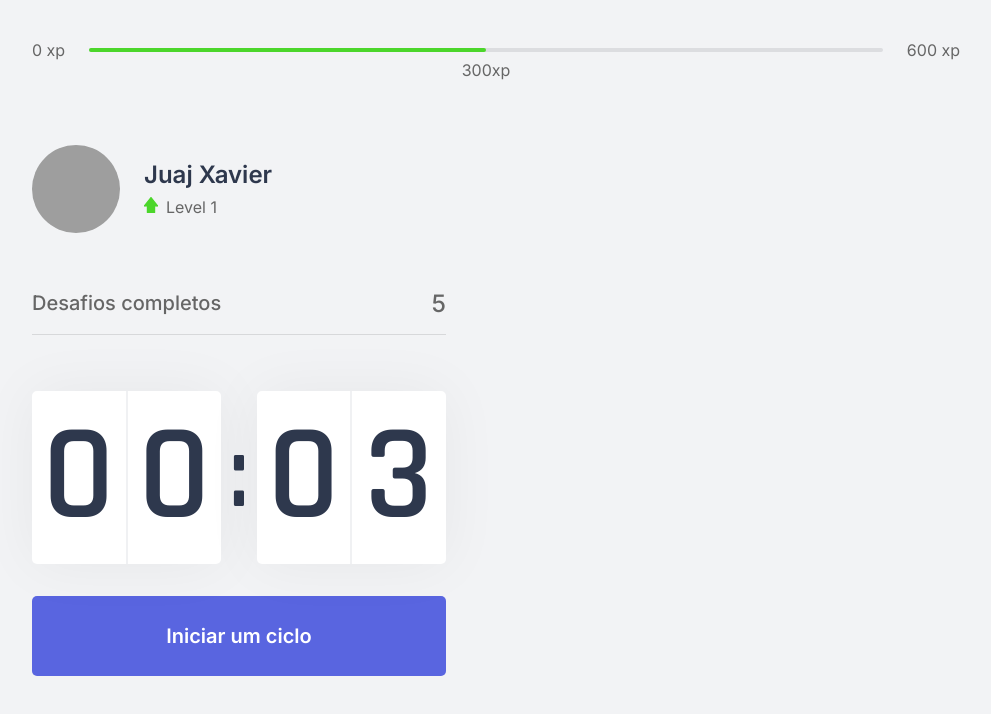
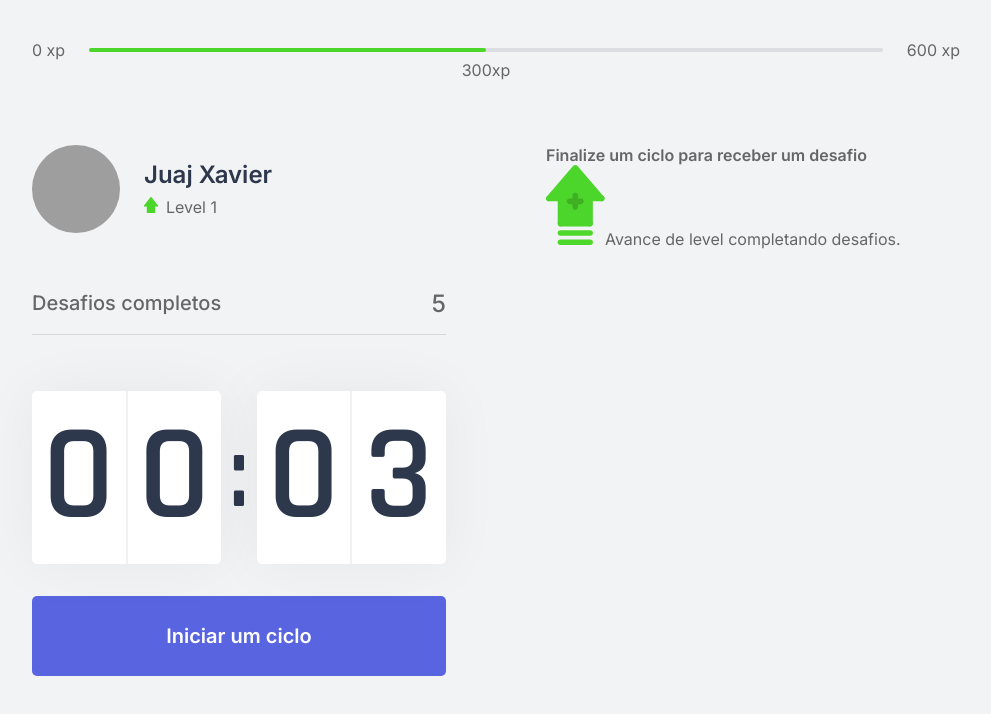
Before and after one commit to JuajXavier/upme, a Next.js app: page / in a window 1280 px wide. Shown: the top 714 px of the page, without its empty margins (144-1135 px from the left). Built offline with nearby package versions, Linux system fonts and the light colour scheme; grey boxes are pictures that could not be loaded.

Commit message:
Create challengeBox component

```diff
--- /dev/null
+++ b/src/components/ChallengeBox.tsx
@@ -0,0 +1,15 @@
+import styles from "../styles/components/ChallengeBox.module.css";
+
+export function ChallengeBox() {
+  return (
+    <div className={styles.challengeBoxContainer}>
+      <div className={styles.challengeNotActive}>
+        <strong>Finalize um ciclo para receber um desafio</strong>
+        <p>
+          <img src="icons/level-up.svg" alt="Level up" />
+          Avance de level completando desafios.
+        </p>
+      </div>
+    </div>
+  );
+}
--- a/src/pages/index.tsx
+++ b/src/pages/index.tsx
@@ -1,12 +1,12 @@
+import Head from "next/head";
+
 import { CompletedChallenges } from "../components/CompletedChallenges";
 import { Countdown } from "../components/Countdown";
 import { ExperienceBar } from "../components/ExperienceBar";
 import { Profile } from "../components/Profile";
+import { ChallengeBox } from "../components/ChallengeBox";
 
-import Head from 'next/head';
-
-import styles from '../styles/pages/Home.module.css';
-
+import styles from "../styles/pages/Home.module.css";
 
 export default function Home() {
   return (
@@ -22,13 +22,12 @@
           <Countdown />
         </div>
         <div>
-
+          <ChallengeBox />
         </div>
       </section>
     </div>
-  )
+  );
 }
-
 
 // obs:
 // colocar a barra no final da tag sem conteúdo por ser jsx
--- /dev/null
+++ b/src/styles/components/ChallengeBox.module.css
@@ -0,0 +1,2 @@
+.challengeBoxContainer {
+}
```
